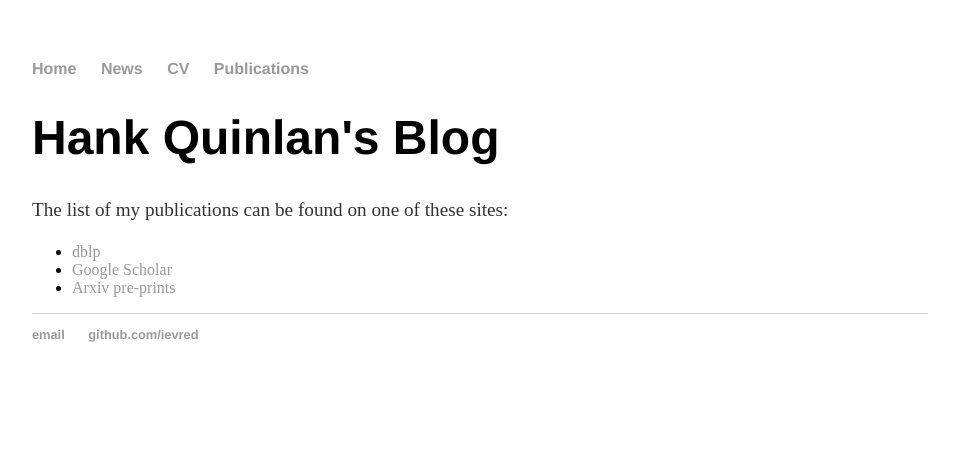
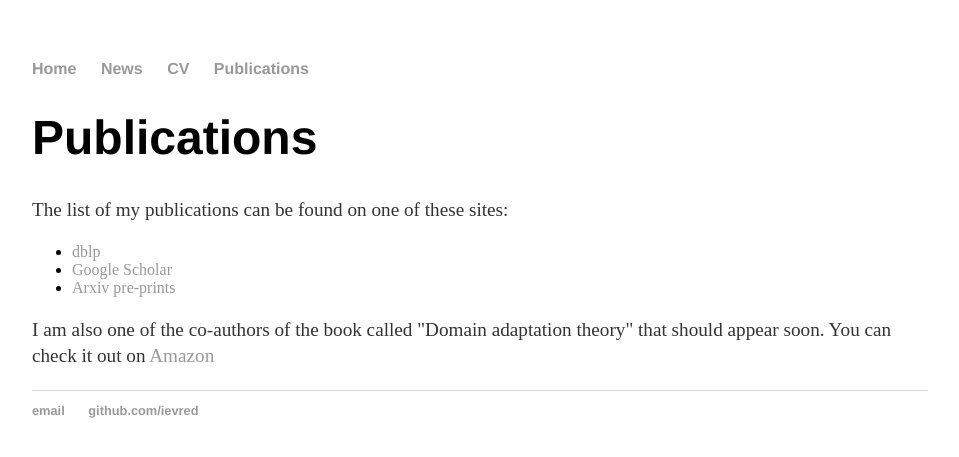
Before and after one commit to ievred/ievred.github.io, a Jekyll site: the page built from pubs/index.html, in a window 1280 px wide. Shown: the top 457 px of the page, without its empty margins (160-1119 px from the left). Built offline with Jekyll 4.4.1, drawn with Linux system fonts in a browser that asks for light colours.

Commit message:
Update index.html

```diff
--- a/pubs/index.html
+++ b/pubs/index.html
@@ -1,6 +1,6 @@
 ---
 layout: default
-title: Hank Quinlan's Blog
+title: Publications
 ---
 	<h1>{{ page.title }}</h1>
   <p>The list of my publications can be found on one of these sites:</p>
@@ -9,3 +9,6 @@ title: Hank Quinlan's Blog
     <li><a href="https://scholar.google.fr/citations?user=qJ1-XewAAAAJ&hl=en">Google Scholar</a></li>
     <li><a href="https://arxiv.org/search/?searchtype=author&query=Redko%2C+I">Arxiv pre-prints</a></li>
   </ul>
+
+<p>I am also one of the co-authors of the book called "Domain adaptation theory" that should appear soon.
+	You can check it out on <a href="https://www.amazon.com/Domain-Adaptation-Theory-Available-Theoretical/dp/178548236X">Amazon</a></p>
```
